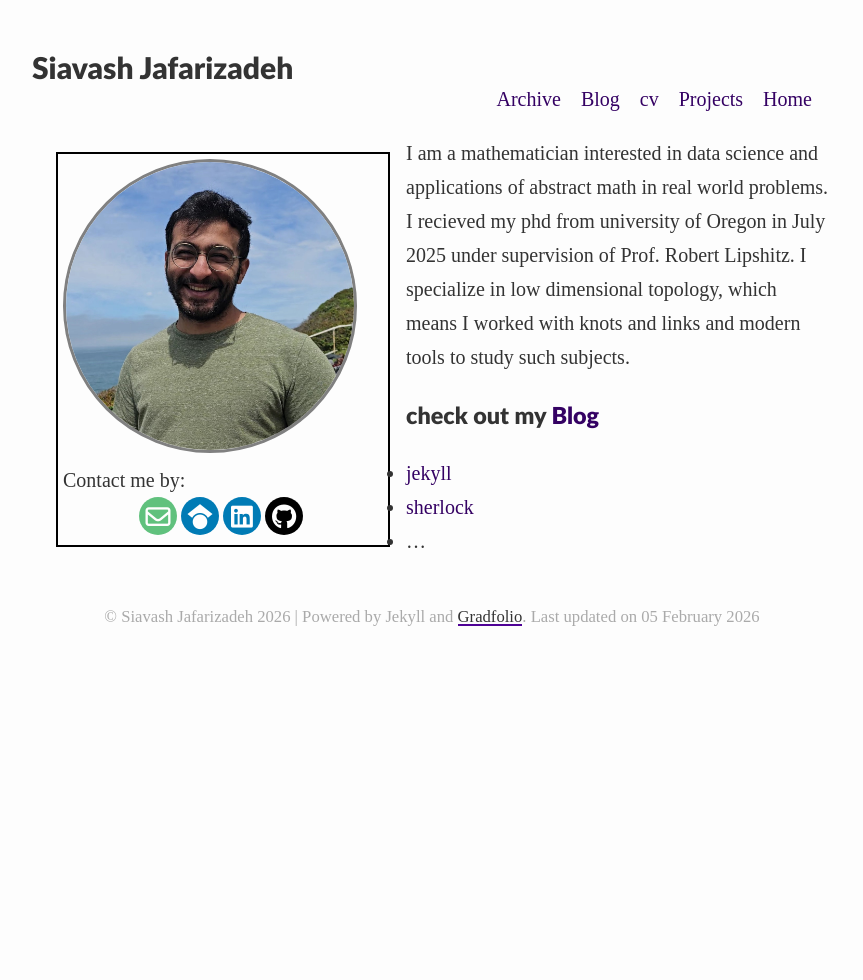
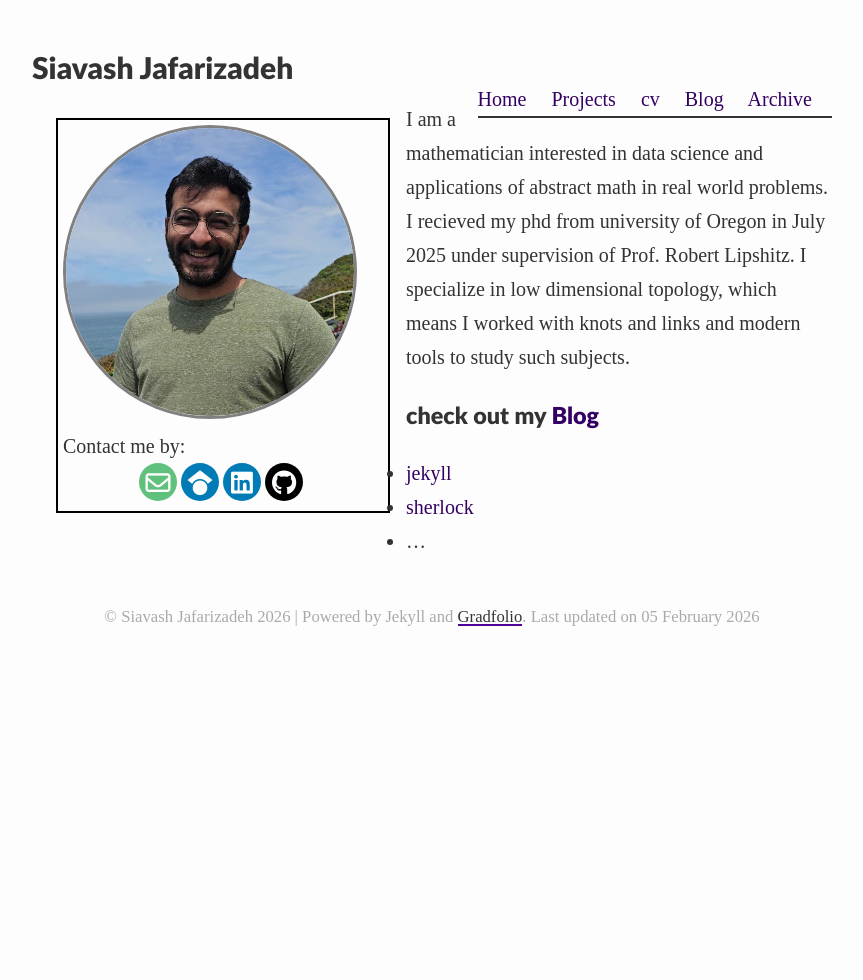
Before and after one commit to Sia-jaf/Sia-jaf.github.io, a Jekyll site: the page built from index.md, in a window 1280 px wide. Shown: the whole page, without its empty margins (208-1071 px from the left). Built offline with Jekyll 4.4.1, drawn with Linux system fonts in a browser that asks for light colours; some web fonts are replaced.

Commit message:
trying again by making the nav on the right directly without scss file.

```diff
--- a/_includes/navigation.html
+++ b/_includes/navigation.html
@@ -1,4 +1,4 @@
-<div class="links scroll">
+<div class="links scroll" style="border-bottom: solid 2px; float: right;">
         <a href="{{site.baseurl}}/">Home</a>
         <a href="{{site.baseurl}}/projects/">Projects</a>
         <a href="{{site.baseurl}}/pages/cv.md">cv</a>
--- a/assets/css/_sass/footer.scss
+++ b/assets/css/_sass/footer.scss
@@ -7,7 +7,6 @@ footer {
 /* Footer navigation links */
 .links a {
     margin-right: 1em;
-    float: right;
 }
 
 /* Footer copyrights */
--- a/index.md
+++ b/index.md
@@ -10,7 +10,7 @@ published: true
 I am a mathematician interested in data science and applications of abstract math in real world problems. I recieved my phd from university of Oregon in July 2025 under supervision of Prof. Robert Lipshitz. I specialize in low dimensional topology, which means I worked with knots and links and modern tools to study such subjects.
 
 ### check out my  <a href="{{site.baseurl}}/blog">Blog</a>
-- [jekyll]("https://{{site.baseurl}}/blog/2020/home-they-brought/")
+- [jekyll]("https://sia-jaf.github.io/blog/2020/home-they-brought/")
 - [sherlock](/_posts/2017-10-03-sherlock.md)
 - ...
 
```
